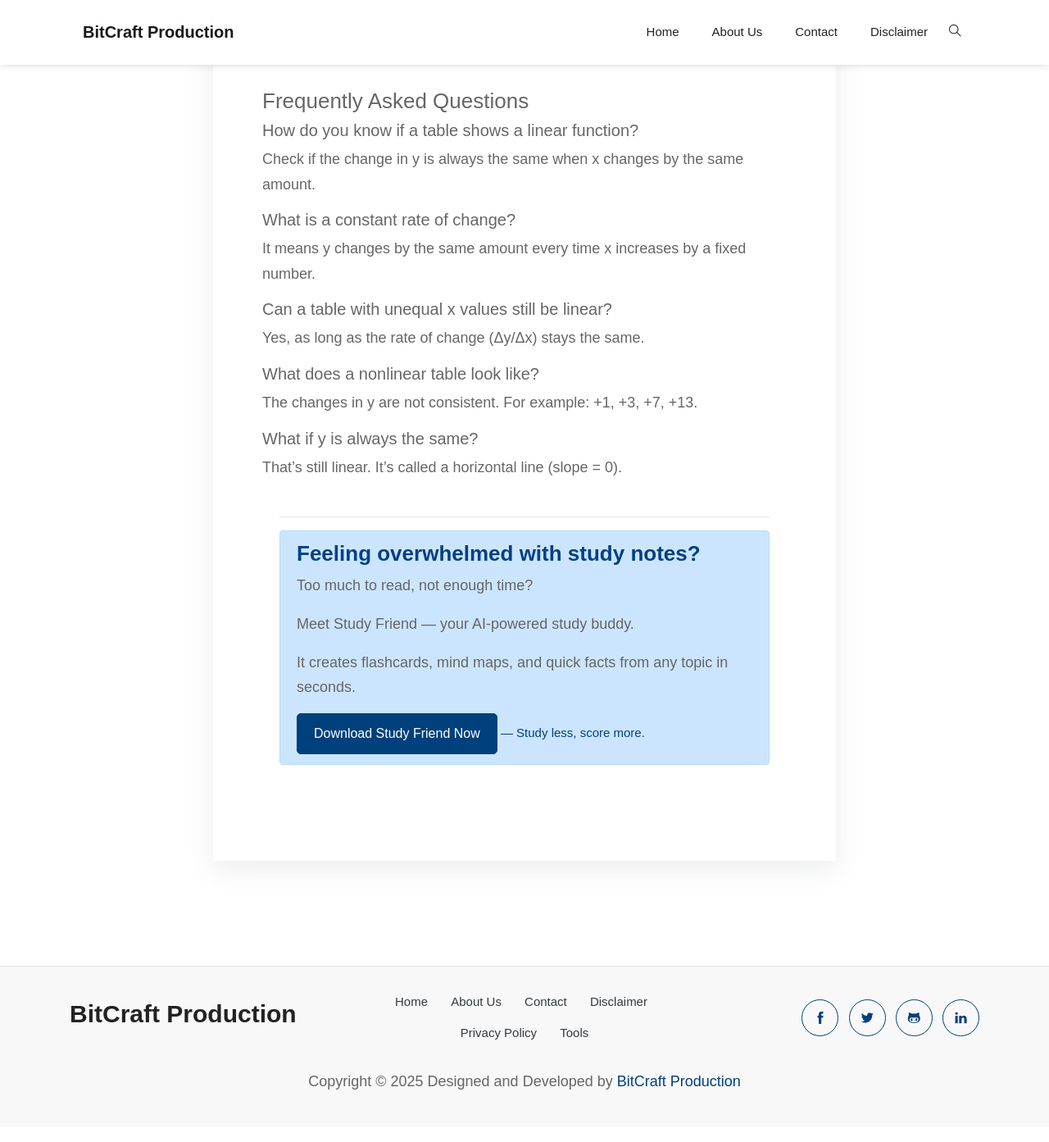
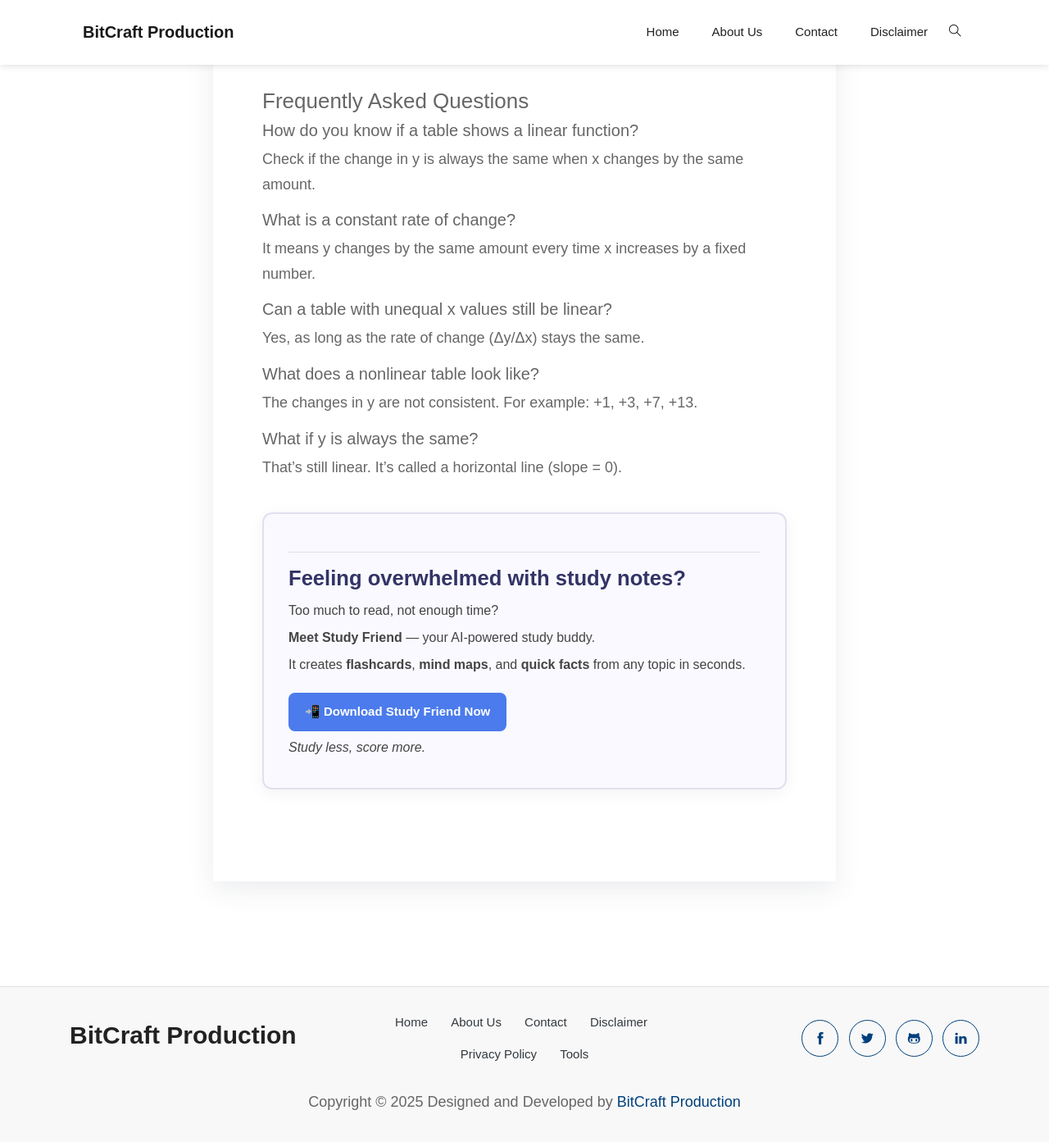
Before and after one commit to BitCraftProduction/bitcraftproduction.github.io, a Jekyll site: the page built from _posts/2025-04-20-linear-function-table .md, in a window 1280 px wide and 1400 px high, scrolled down 6054 px. Shown: the top 1393 px of the window at 82% size. Built offline with Jekyll 4.4.1, drawn with Linux system fonts in a browser that asks for light colours; some web fonts are replaced; comment, search, counter and statistics services are not loaded.

Commit message:
Promo-card

```diff
--- a/_layouts/post.html
+++ b/_layouts/post.html
@@ -35,16 +35,19 @@ layout : default
           {% endfor %}
         </div>
 
-        <div class="alert">
+        <div class="promo-card">
           <hr>
-          <div class="alert alert-primary" role="alert">
-            <h4 class="alert-heading">Feeling overwhelmed with study notes?</h4>
+          <div class="promo-content">
+            <h4>Feeling overwhelmed with study notes?</h4>
             <p>Too much to read, not enough time?</p>
-            <p>Meet Study Friend — your AI-powered study buddy.</p>
-            <p>It creates flashcards, mind maps, and quick facts from any topic in seconds.</p>
-            <a href="https://play.google.com/store/apps/details?id=com.studyfriend.mobile" class="btn btn-primary">Download Study Friend Now</a> — Study less, score more.
+            <p><strong>Meet Study Friend</strong> — your AI-powered study buddy.</p>
+            <p>It creates <strong>flashcards</strong>, <strong>mind maps</strong>, and <strong>quick facts</strong> from any topic in seconds.</p>
+            <a href="https://play.google.com/store/apps/details?id=com.studyfriend.mobile" class="btn-download">📲 Download Study Friend Now</a>
+            <p class="tagline">Study less, score more.</p>
           </div>
         </div>
+
+
         {% endif %}
         <!-- comments -->
         {% if site.disqus_shortname %}
--- a/assets/scss/templates/_main.scss
+++ b/assets/scss/templates/_main.scss
@@ -235,3 +235,84 @@
     }
   }
 }
+
+
+@media (max-width: 767px) {
+  .block {
+    padding: 20px 15px; // reduce padding for mobile
+  }
+
+  .banner {
+    padding: 80px 0 40px; // smaller top/bottom padding for mobile
+  }
+
+  .content {
+    padding: 0 15px; // optional: add if content is too wide
+  }
+}
+
+
+.promo-card {
+  background: #f9f9ff;
+  border: 2px solid #e0e0f0;
+  border-radius: 12px;
+  padding: 30px;
+  max-width: 700px;
+  margin: 40px auto;
+  box-shadow: 0 4px 20px rgba(0, 0, 0, 0.05);
+  transition: transform 0.3s ease;
+}
+
+.promo-card:hover {
+  transform: translateY(-5px);
+}
+
+.promo-content h4 {
+  font-size: 1.6rem;
+  color: #333366;
+  margin-bottom: 10px;
+}
+
+.promo-content p {
+  font-size: 1rem;
+  color: #444;
+  margin: 6px 0;
+}
+
+.btn-download {
+  display: inline-block;
+  margin-top: 15px;
+  padding: 12px 20px;
+  background: #4b7bec;
+  color: #fff;
+  font-weight: bold;
+  border-radius: 8px;
+  text-decoration: none;
+  transition: background 0.3s ease;
+}
+
+.btn-download:hover {
+  background: #3867d6;
+}
+
+.tagline {
+  margin-top: 10px;
+  font-style: italic;
+  color: #2d3436;
+}
+
+/* Responsive tweaks */
+@media (max-width: 600px) {
+  .promo-card {
+    padding: 20px;
+  }
+
+  .promo-content h4 {
+    font-size: 1.3rem;
+  }
+
+  .btn-download {
+    width: 100%;
+    text-align: center;
+  }
+}
```
Also changed, not shown: _posts/2025-05-01-essay-writing-topics-and-ideas.md (+3 -3 lines).
